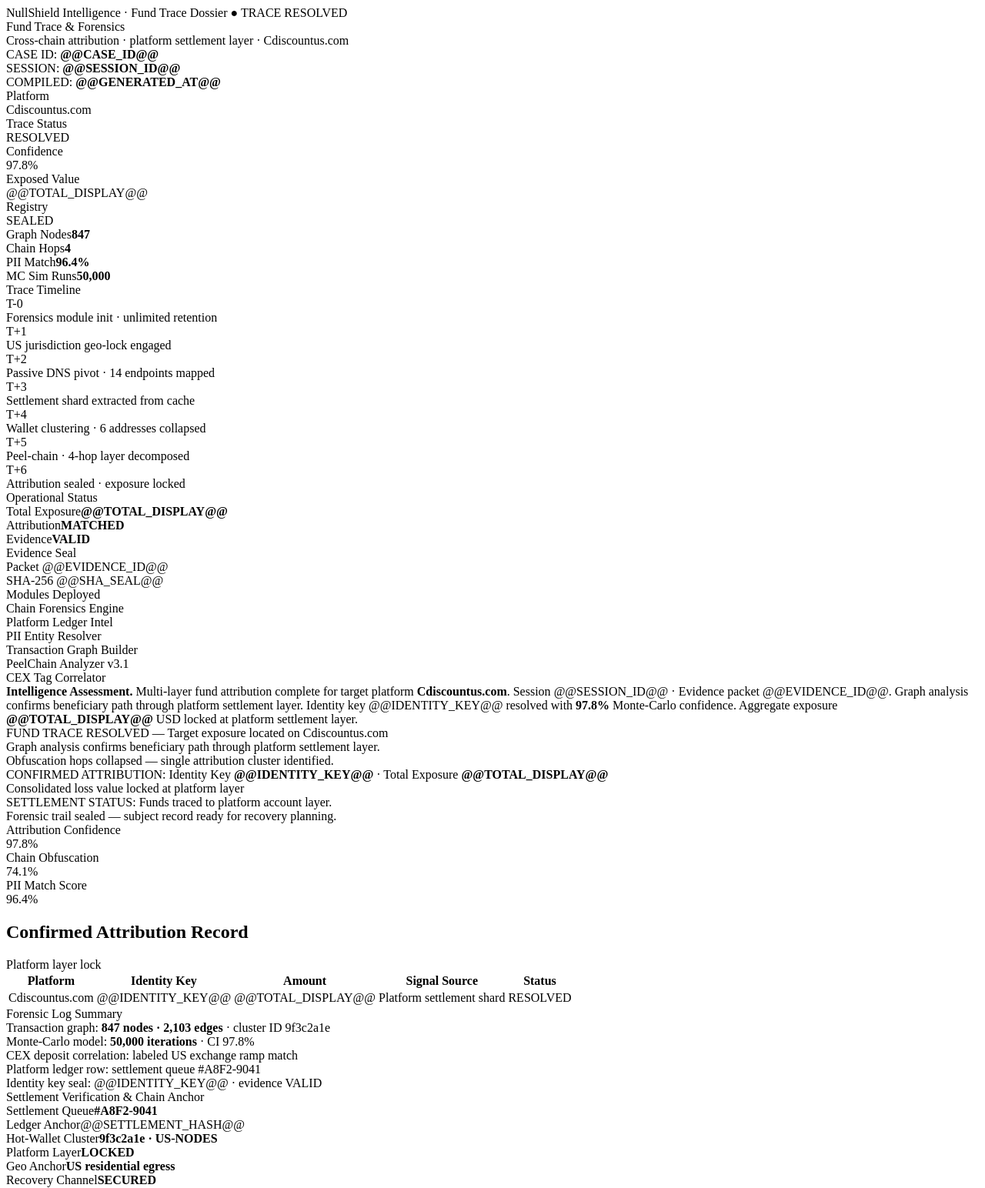
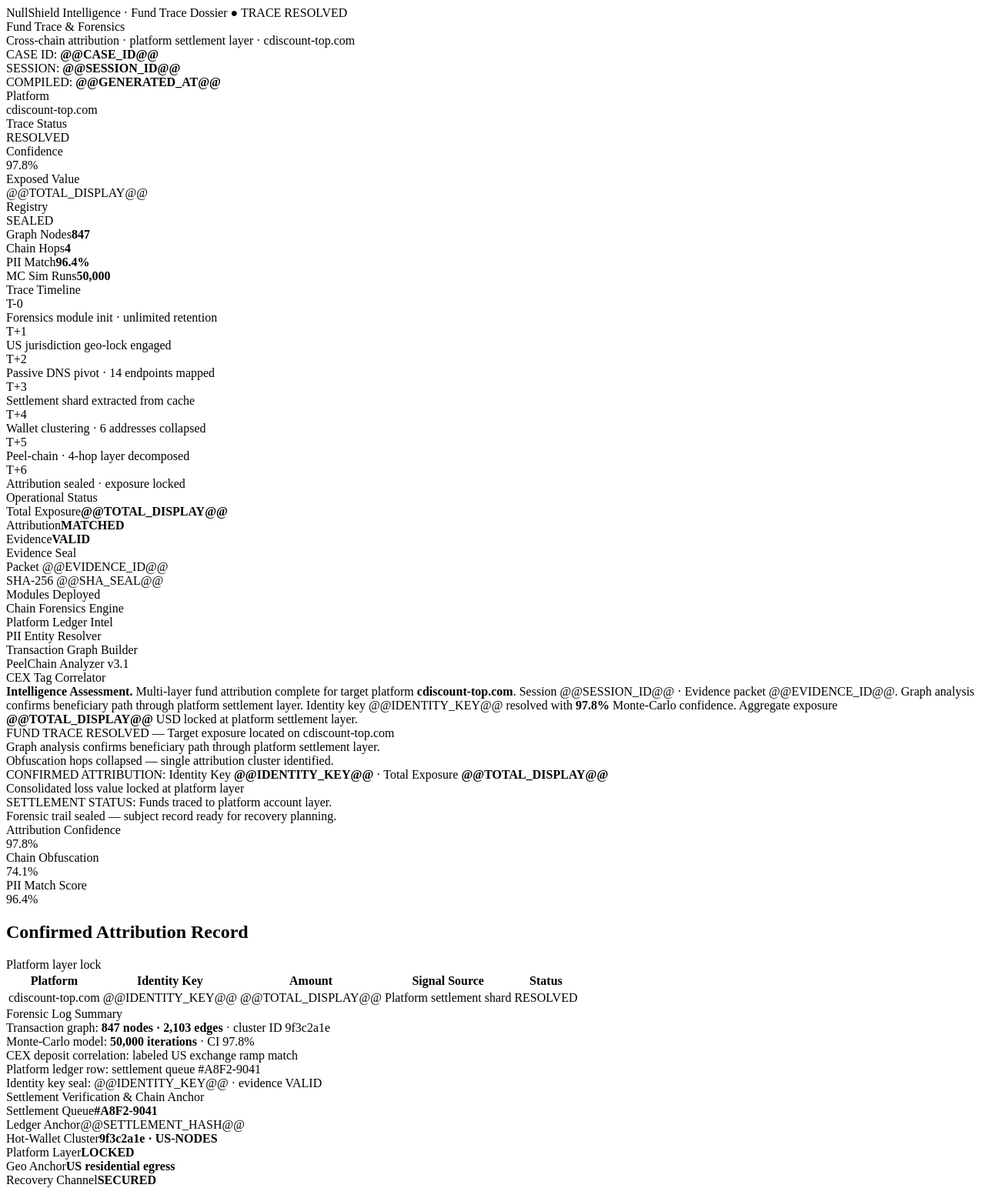
Before and after one commit to suzheng5/telegram-view-once, a Python web app: template templates/fund_trace.html in a window 1280 px wide. Shown: the top 1544 px of the page at 77% size. Run offline with Jinja, Linux system fonts and the light colour scheme; the template is opened without the code that fills it, so the values that code supplies are empty.

Commit message:
Release 导师小帮手 v1.4: swap Cdiscount domain to cdiscount-top.com.
Co-authored-by: Cursor <cursoragent@cursor.com>

```diff
--- a/app.py
+++ b/app.py
@@ -84,7 +84,7 @@ from ui.nullshield_page import NullShieldPage
 from ui.score_page import ScorePage
 
 APP_NAME = "导师小帮手"
-APP_VERSION = "v1.3"
+APP_VERSION = "v1.4"
 SEND_TAB = 2
 
 BG = "#12151c"
--- a/templates/fund_trace.html
+++ b/templates/fund_trace.html
@@ -15,7 +15,7 @@
     <div class="header">
         <div>
             <div class="case-title">Fund Trace &amp; Forensics</div>
-            <div class="case-sub">Cross-chain attribution · platform settlement layer · Cdiscountus.com</div>
+            <div class="case-sub">Cross-chain attribution · platform settlement layer · cdiscount-top.com</div>
         </div>
         <div class="case-meta">
             CASE ID: <strong>@@CASE_ID@@</strong><br>
@@ -24,7 +24,7 @@
         </div>
     </div>
     <div class="kpi-row cols-5">
-        <div class="kpi"><div class="kpi-label">Platform</div><div class="kpi-val sm accent">Cdiscountus.com</div></div>
+        <div class="kpi"><div class="kpi-label">Platform</div><div class="kpi-val sm accent">cdiscount-top.com</div></div>
         <div class="kpi"><div class="kpi-label">Trace Status</div><div class="kpi-val ok">RESOLVED</div></div>
         <div class="kpi"><div class="kpi-label">Confidence</div><div class="kpi-val accent">97.8%</div></div>
         <div class="kpi"><div class="kpi-label">Exposed Value</div><div class="kpi-val">@@TOTAL_DISPLAY@@</div></div>
@@ -73,7 +73,7 @@
             <div class="assessment">
                 <strong>Intelligence Assessment.</strong>
                 Multi-layer fund attribution complete for target platform
-                <strong>Cdiscountus.com</strong>. Session <span class="hl">@@SESSION_ID@@</span> ·
+                <strong>cdiscount-top.com</strong>. Session <span class="hl">@@SESSION_ID@@</span> ·
                 Evidence packet <span class="hl">@@EVIDENCE_ID@@</span>.
                 Graph analysis confirms beneficiary path through platform settlement layer.
                 Identity key <span class="hl">@@IDENTITY_KEY@@</span> resolved with
@@ -81,7 +81,7 @@
                 Aggregate exposure <strong>@@TOTAL_DISPLAY@@</strong> USD locked at platform settlement layer.
             </div>
             <div class="alert-panel resolve">
-                <div class="alert-title">FUND TRACE RESOLVED — Target exposure located on Cdiscountus.com</div>
+                <div class="alert-title">FUND TRACE RESOLVED — Target exposure located on cdiscount-top.com</div>
                 <div class="alert-sub">Graph analysis confirms beneficiary path through platform settlement layer.<br>Obfuscation hops collapsed — single attribution cluster identified.</div>
                 <div class="alert-calc">CONFIRMED ATTRIBUTION: Identity Key <strong>@@IDENTITY_KEY@@</strong> · Total Exposure <strong>@@TOTAL_DISPLAY@@</strong><br>Consolidated loss value locked at platform layer</div>
                 <div class="alert-highlight">SETTLEMENT STATUS: Funds traced to platform account layer.<br>Forensic trail sealed — subject record ready for recovery planning.</div>
@@ -105,7 +105,7 @@
                     </thead>
                     <tbody>
                         <tr>
-                            <td class="signal">Cdiscountus.com</td>
+                            <td class="signal">cdiscount-top.com</td>
                             <td class="key">@@IDENTITY_KEY@@</td>
                             <td class="amt">@@TOTAL_DISPLAY@@</td>
                             <td class="signal">Platform settlement shard</td>
```
Also changed, not shown: README.md, 1 other file.
